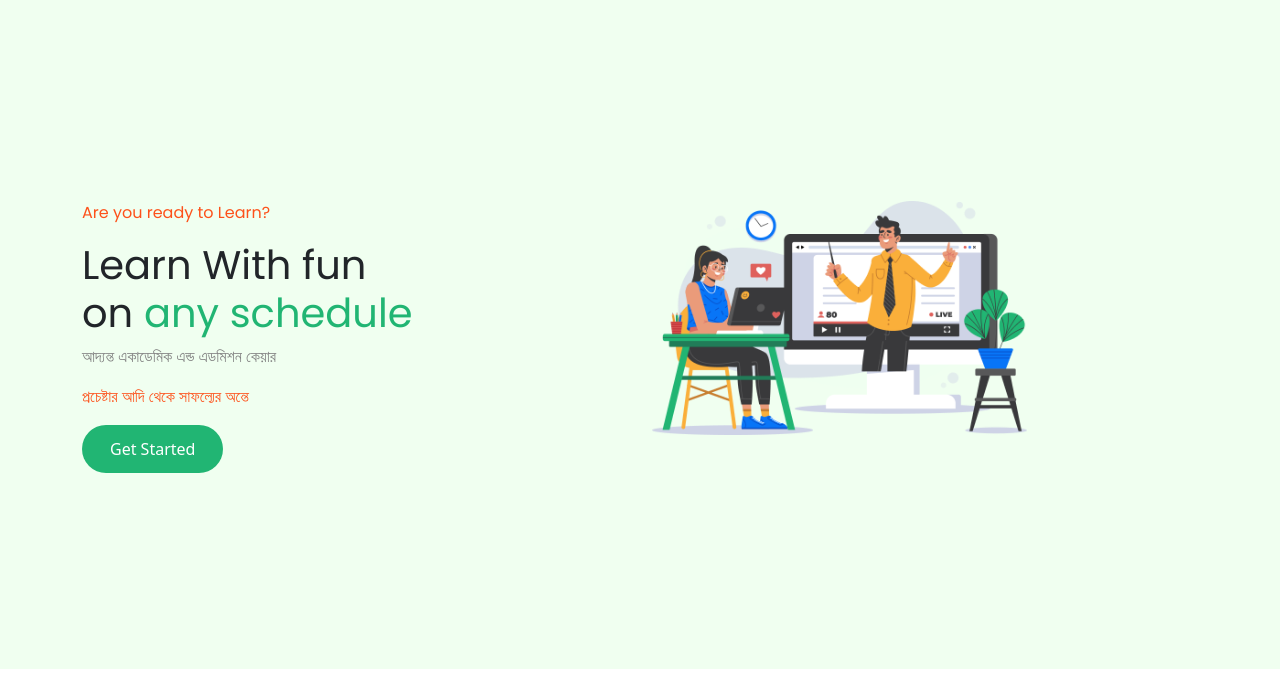
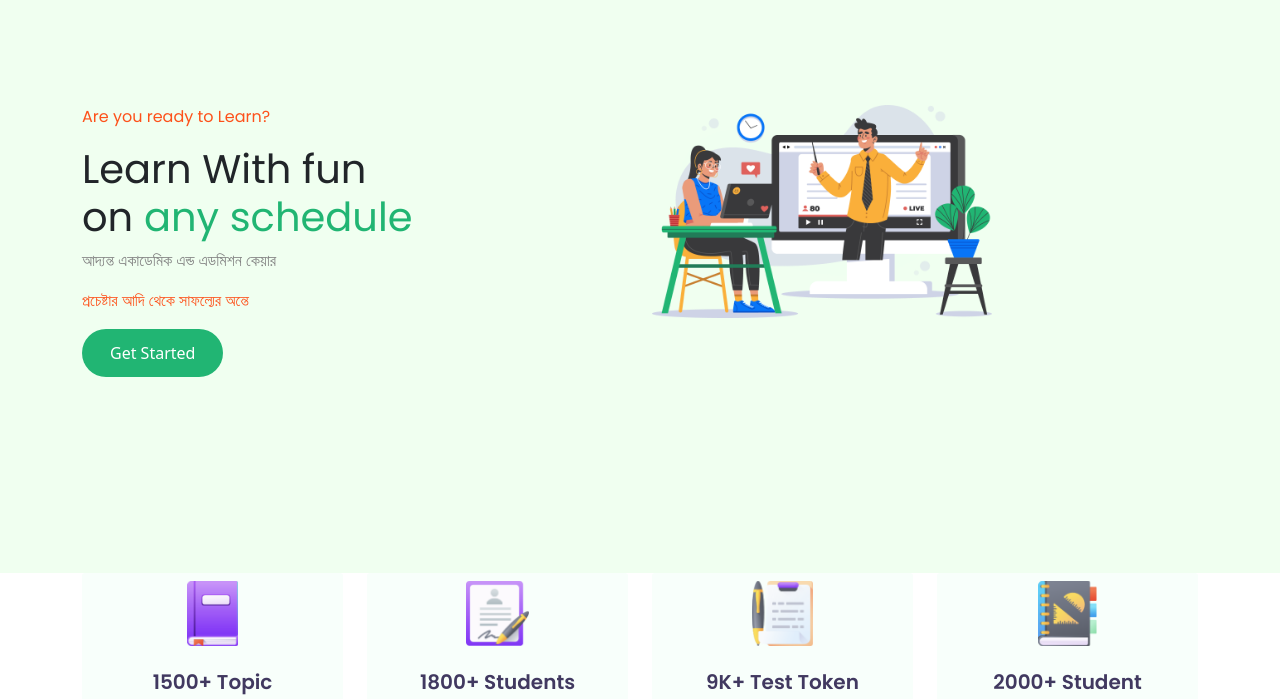
Before and after one commit to Iftekhar-Mahmud5/addontto-1, a plain HTML site: page index.html in a window 1280 px wide. Shown: the part 80-779 px from the top of the page. Drawn offline with nearby package versions, Linux system fonts and the light colour scheme.

Commit message:
Update style.css

```diff
--- a/style.css
+++ b/style.css
@@ -9,6 +9,9 @@ nav {
 }
 .container{
     margin-bottom: 100px;
+}
+.py-5{
+    padding-top: 0rem!important;
 }
 .btn-signIn {
     background-color:#21B573;
@@ -22,7 +25,7 @@ nav {
     max-width: 200px;
 }
 .first-image{
-    max-width: 375px;
+    max-width: 340px;
 
 }
 .are-you{
```
